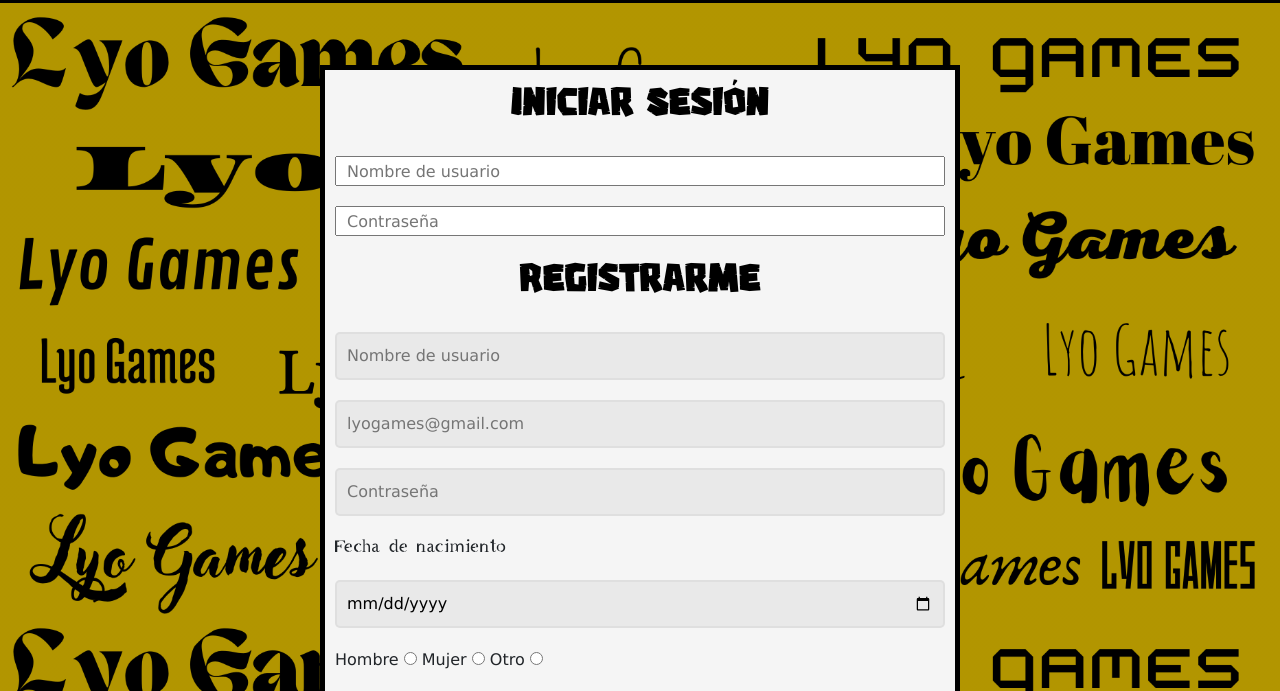
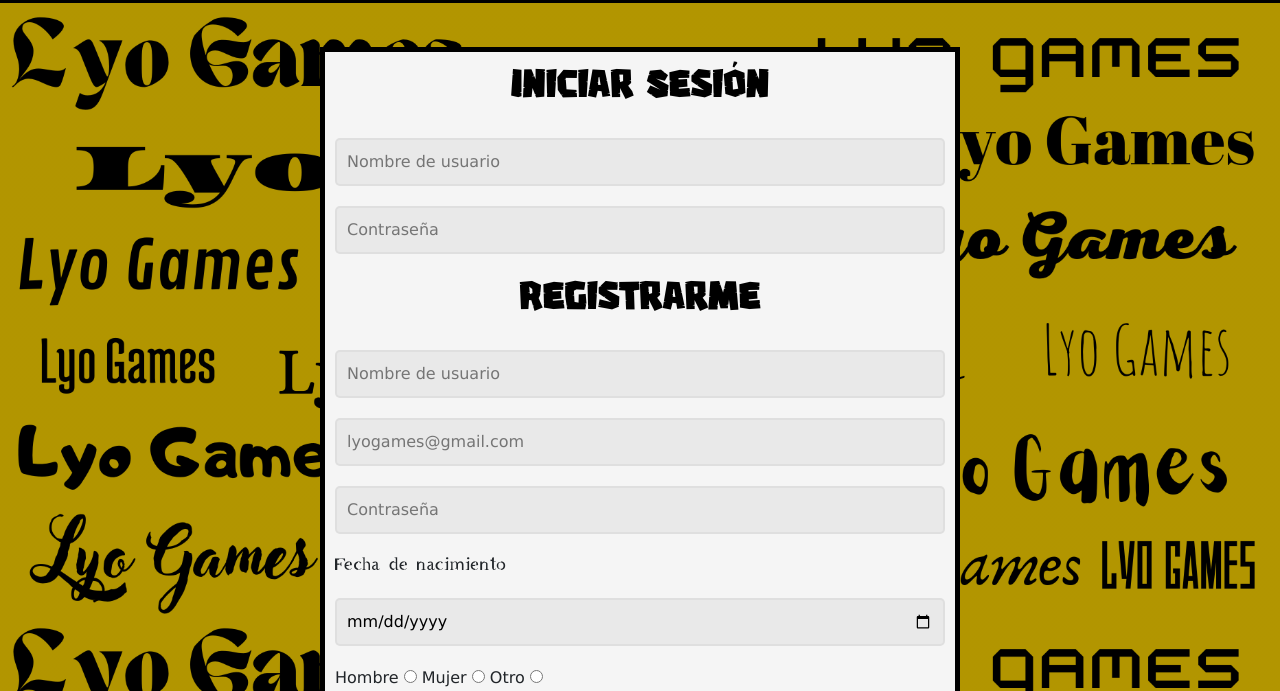
Before and after one commit to NicoLeocata/LyoGames, a website: page pages/perfil.html in a window 1280 px wide. Shown: the part 97-788 px from the top of the page. Drawn offline with nearby package versions, Linux system fonts and the light colour scheme; a web font is replaced by a local one.

Commit message:
Correciones2

```diff
--- a/scss/secciones/_perfil.scss
+++ b/scss/secciones/_perfil.scss
@@ -30,8 +30,7 @@
             flex-direction: column;
             gap: 20px;
             input {
-                height: 30px;
-                padding: 10px;
+                @include input-datos;
             }
         }
     }
```
Also changed, not shown: css/style.css.
